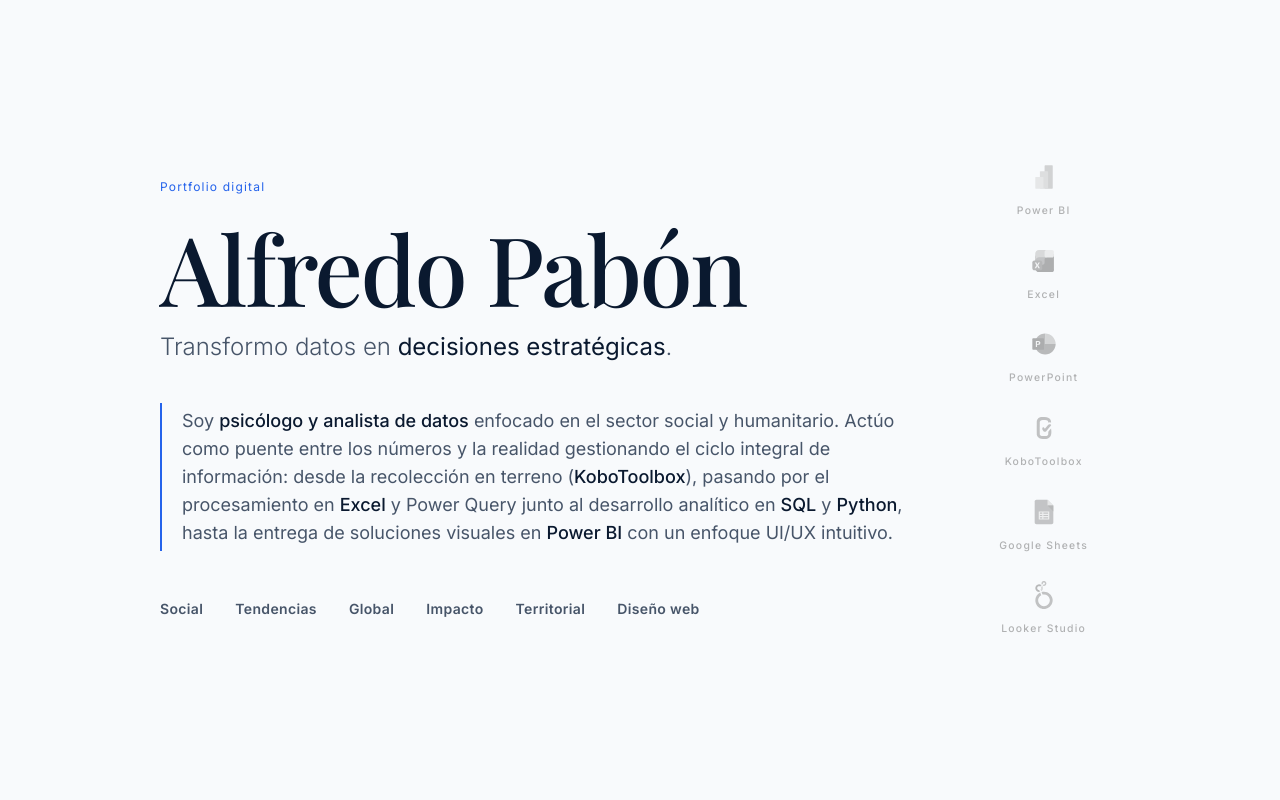
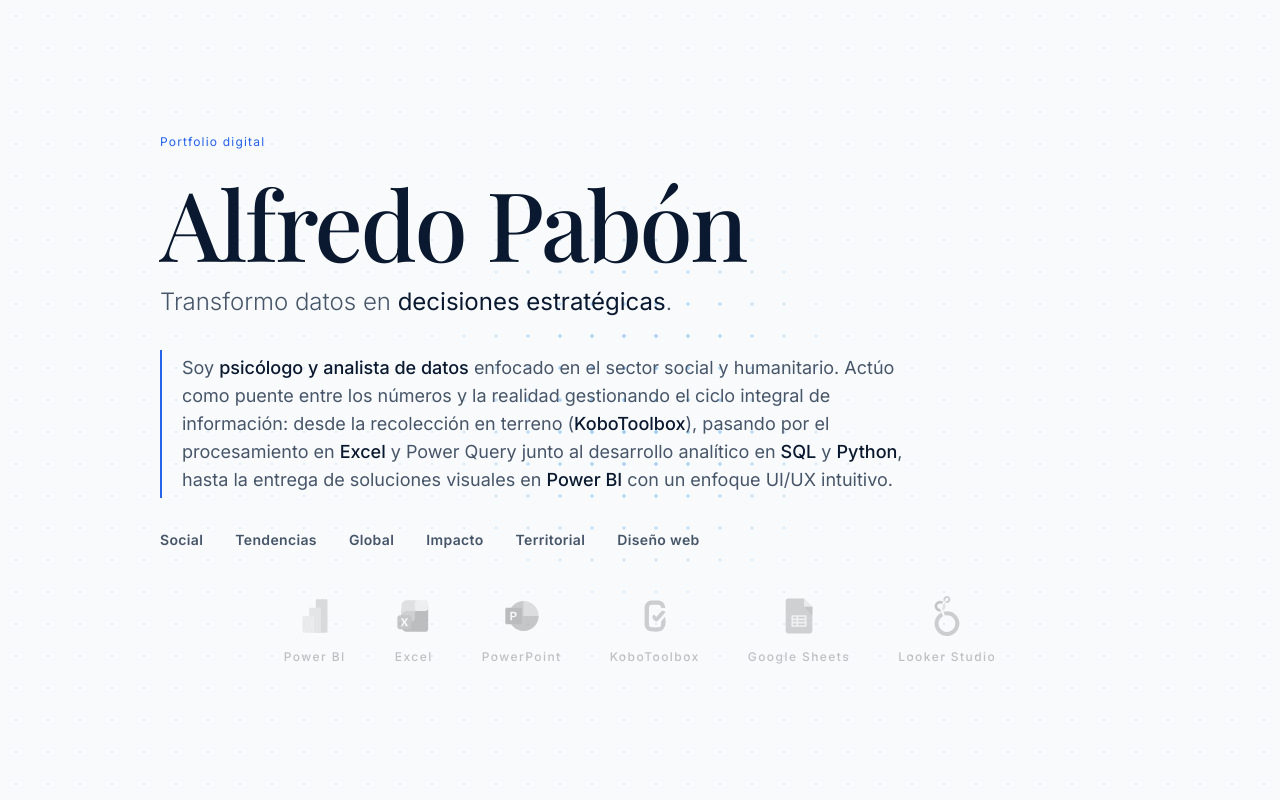
Before and after one commit to jalfredopabon/jalfredopabon.github.io, a plain HTML site: page index.html in a window 1280 px wide. Shown: the top 800 px of the page. Drawn offline with nearby package versions, Linux system fonts and the light colour scheme; a web font is replaced by a local one.

Commit message:
feat: implement interactive spotlight data grid and compact hero section layout

```diff
--- a/index.html
+++ b/index.html
@@ -216,11 +216,10 @@
         .tech-stack-item:hover {
             filter: grayscale(0) contrast(1);
             opacity: 1;
-            transform: translateY(-3px);
         }
 
         .tech-stack-name {
-            font-size: 0.65rem;
+            font-size: 0.75rem;
             letter-spacing: 0.12em;
             color: #475569; /* brand-slate */
             font-weight: 500;
@@ -231,13 +230,48 @@
         .tech-stack-item:hover .tech-stack-name {
             color: #0A192F; /* brand-navy */
         }
+        /* Cursor Spotlight Grid Effect */
+        .hero-section {
+            position: relative;
+            overflow: hidden;
+        }
+
+        .dot-grid {
+            position: absolute;
+            inset: 0;
+            pointer-events: none;
+            z-index: -1;
+            background-image: radial-gradient(circle, #1E8FED 2px, transparent 2px);
+            background-size: 32px 32px;
+            opacity: 0.35;
+            mask-image: radial-gradient(circle 200px at var(--mouse-x, 50%) var(--mouse-y, 50%), black 20%, transparent 100%);
+            -webkit-mask-image: radial-gradient(circle 200px at var(--mouse-x, 50%) var(--mouse-y, 50%), black 20%, transparent 100%);
+            transition: opacity 0.5s ease;
+        }
+
+        /* Subtle base grid always visible */
+        .hero-section::before {
+            content: '';
+            position: absolute;
+            inset: 0;
+            background-image: radial-gradient(circle, #1E8FED 1px, transparent 1px);
+            background-size: 32px 32px;
+            opacity: 0.12;
+            pointer-events: none;
+            z-index: -1;
+        }
     </style>
 </head>
 <body class="bg-brand-offwhite text-brand-navy min-h-screen">
 
-    <!-- Header / Hero Section (Full Viewport Centering) -->
-    <header class="min-h-screen flex flex-col justify-center px-8 md:px-24 max-w-6xl mx-auto py-12">
-        <div class="grid grid-cols-1 md:grid-cols-[1fr_auto] gap-12 items-center w-full">
+    <!-- Header / Hero Section (Full Width Background) -->
+    <header class="hero-section min-h-screen flex flex-col justify-center w-full py-8">
+        <!-- Interactive Spotlight Grid -->
+        <div class="dot-grid" id="hero-grid"></div>
+
+        <!-- Centered Content Wrapper -->
+        <div class="max-w-6xl mx-auto px-8 md:px-24 w-full relative z-10">
+            <div class="flex flex-col items-start space-y-6 w-full">
 
         <!-- Lado Izquierdo: Contenido Editorial -->
         <div class="flex flex-col items-start space-y-4">
@@ -255,14 +289,14 @@
             </p>
 
             <!-- Manifiesto Técnico -->
-            <div class="pt-4 md:pt-6 w-full max-w-3xl">
+            <div class="pt-2 md:pt-4 w-full max-w-3xl">
                 <p class="text-brand-slate text-base md:text-lg leading-relaxed text-left border-l-2 border-brand-accent pl-4 md:pl-5 py-1">
                     Soy <span class="text-brand-navy font-medium">psicólogo y analista de datos</span> enfocado en el sector social y humanitario. Actúo como puente entre los números y la realidad gestionando el ciclo integral de información: desde la recolección en terreno (<span class="text-brand-navy font-medium">KoboToolbox</span>), pasando por el procesamiento en <span class="text-brand-navy font-medium">Excel</span> y Power Query junto al desarrollo analítico en <span class="text-brand-navy font-medium">SQL</span> y <span class="text-brand-navy font-medium">Python</span>, hasta la entrega de soluciones visuales en <span class="text-brand-navy font-medium">Power BI</span> con un enfoque UI/UX intuitivo.
                 </p>
             </div>
 
             <!-- Índice de Navegación -->
-            <div class="pt-8 flex flex-wrap justify-start gap-4 md:gap-8 text-sm font-semibold tracking-wide text-brand-slate">
+            <div class="pt-4 flex flex-wrap justify-start gap-4 md:gap-8 text-sm font-semibold tracking-wide text-brand-slate">
                 <a href="#brecha-digital" class="nav-link hover:text-brand-accent transition-colors duration-300">Social</a>
                 <a href="#redes-sociales" class="nav-link hover:text-brand-accent transition-colors duration-300">Tendencias</a>
                 <a href="#tallest-buildings" class="nav-link hover:text-brand-accent transition-colors duration-300">Global</a>
@@ -272,11 +306,11 @@
             </div>
         </div>
 
-        <!-- Lado Derecho: Columna Técnica (Toolkit) -->
-        <div class="flex md:flex-col flex-wrap justify-between items-center gap-10 md:gap-7 p-8 md:self-stretch md:justify-center">
+        <!-- Toolkit (Centered Tech Dock) -->
+        <div class="flex flex-wrap justify-center items-center gap-x-12 gap-y-8 w-full opacity-80 pt-5 relative z-10">
             <!-- Power BI (Oficial) -->
             <div class="tech-stack-item">
-                <svg class="h-7 w-auto" viewBox="0 0 48 48" xmlns="http://www.w3.org/2000/svg">
+                <svg class="h-10 w-auto" viewBox="0 0 48 48" xmlns="http://www.w3.org/2000/svg">
                     <path fill="#eda503" d="M38,44H26c-0.552,0-1-0.448-1-1V5c0-0.552,0.448-1,1-1h12c0.552,0,1,0.448,1,1v38C39,43.552,38.552,44,38,44z"></path>
                     <path fill="#ffca28" d="M30,44H18c-0.552,0-1-0.448-1-1V15c0-0.552,0.448-1,1-1h12c0.552,0,1,0.448,1,1v28C31,43.552,30.552,44,30,44z"></path>
                     <path fill="#ffe082" d="M22,44H10c-0.552,0-1-0.448-1-1V25c0-0.552,0.448-1,1-1h12c0.552,0,1,0.448,1,1v18C23,43.552,22.552,44,22,44z"></path>
@@ -285,7 +319,7 @@
             </div>
             <!-- Excel (Oficial) -->
             <div class="tech-stack-item">
-                <svg class="h-7 w-auto" viewBox="0 0 48 48" xmlns="http://www.w3.org/2000/svg">
+                <svg class="h-10 w-auto" viewBox="0 0 48 48" xmlns="http://www.w3.org/2000/svg">
                     <path fill="#1b5e20" d="M9,17.139c0-2.624,2.126-4.75,4.749-4.75H41v27.444C41,41.582,39.583,43,37.834,43H15.332	C11.835,43,9,40.164,9,36.667C9,36.667,9,17.139,9,17.139z"></path>
                     <path fill="#43a047" d="M9,22.75C9,20.126,11.126,18,13.749,18h14.418c-1.749,0-3.166,1.418-3.166,3.167v6	c0,1.749-1.417,3.167-3.166,3.167h-6.502c-3.497,0-6.332,2.836-6.332,6.333L9,22.75L9,22.75z"></path>
                     <path fill="#9ccc65" d="M9,11.333C9,7.836,11.835,5,15.332,5h12.941v13H15.332C11.835,18,9,20.836,9,24.333	C9,24.333,9,11.333,9,11.333z"></path>
@@ -297,7 +331,7 @@
             </div>
             <!-- PowerPoint (Oficial) -->
             <div class="tech-stack-item">
-                <svg class="h-7 w-auto" viewBox="0 0 48 48" xmlns="http://www.w3.org/2000/svg">
+                <svg class="h-10 w-auto" viewBox="0 0 48 48" xmlns="http://www.w3.org/2000/svg">
                     <path fill="#dc4c2c" d="M8,24c0,9.941,8.059,18,18,18s18-8.059,18-18H26H8z"></path>
                     <path fill="#f7a278" d="M26,6v18h18C44,14.059,35.941,6,26,6z"></path>
                     <path fill="#c06346" d="M26,6C16.059,6,8,14.059,8,24h18V6z"></path>
@@ -309,7 +343,7 @@
             <!-- KoboToolbox (Faithful SVG) -->
             <!-- KoboToolbox (Faithful SVG) -->
             <div class="tech-stack-item">
-                <svg class="h-7 w-auto" viewBox="0 0 240 240" xmlns="http://www.w3.org/2000/svg">
+                <svg class="h-10 w-auto" viewBox="0 0 240 240" xmlns="http://www.w3.org/2000/svg">
                     <path fill="#1e8fed" d="M 93.5,26.5 C 110.503,26.3334 127.503,26.5001 144.5,27 C 168.3,32.7344 180.633,47.9011 181.5,72.5 C 176.969,72.106 172.469,71.4394 168,70.5 C 164.189,71.3624 160.356,72.0291 156.5,72.5 C 156.993,61.8209 151.993,55.3209 141.5,53 C 127.167,52.3333 112.833,52.3333 98.5,53 C 91.1854,54.3162 86.3521,58.4829 84,65.5 C 83.3333,102.167 83.3333,138.833 84,175.5 C 86.4775,182.975 91.6442,187.142 99.5,188 C 113.5,188.667 127.5,188.667 141.5,188 C 148.37,186.803 153.203,182.97 156,176.5 C 156.333,168.5 156.667,160.5 157,152.5 C 164.606,142.942 172.439,133.608 180.5,124.5 C 193.779,195.721 164.779,224.888 93.5,212 C 74.5601,208.394 62.7268,197.227 58,178.5 C 57.3333,139.167 57.3333,99.8333 58,60.5 C 62.9033,41.7602 74.7366,30.4269 93.5,26.5 Z"/>
                     <path fill="#1e8fed" d="M 165.5,88.5 C 170.997,88.1237 175.997,89.457 180.5,92.5 C 181.946,95.8225 181.446,98.8225 179,101.5 C 165.167,117.333 151.333,133.167 137.5,149 C 130.795,153.658 124.128,153.658 117.5,149 C 112.867,144.375 109.034,139.209 106,133.5 C 103.475,125.768 104.975,118.934 110.5,113 C 112.899,112.289 115.232,112.456 117.5,113.5 C 120.833,117.5 124.167,121.5 127.5,125.5 C 137.323,114.841 146.99,104.008 156.5,93 C 159.324,90.9212 162.324,89.4212 165.5,88.5 Z"/>
                 </svg>
@@ -317,7 +351,7 @@
             </div>
             <!-- Google Sheets (Oficial) -->
             <div class="tech-stack-item">
-                <svg class="h-7 w-auto" viewBox="0 0 48 48" xmlns="http://www.w3.org/2000/svg">
+                <svg class="h-10 w-auto" viewBox="0 0 48 48" xmlns="http://www.w3.org/2000/svg">
                     <path fill="#43a047" d="M37,45H11c-1.657,0-3-1.343-3-3V6c0-1.657,1.343-3,3-3h19l10,10v29C40,43.657,38.657,45,37,45z"></path>
                     <path fill="#c8e6c9" d="M40 13L30 13 30 3z"></path>
                     <path fill="#2e7d32" d="M30 13L40 23 40 13z"></path>
@@ -327,7 +361,7 @@
             </div>
             <!-- Looker Studio (Official) -->
             <div class="tech-stack-item">
-                <svg class="h-7 w-auto" viewBox="-78.5 0 413 413" xmlns="http://www.w3.org/2000/svg">
+                <svg class="h-10 w-auto" viewBox="-78.5 0 413 413" xmlns="http://www.w3.org/2000/svg">
                     <path d="M127.128486,0 C113.797782,0.0058471726 101.556004,7.36006381 95.2905253,19.126605 C89.0250469,30.8931461 89.7564532,45.1553578 97.1927396,56.2192339 L112.606279,40.8274339 C112.096845,39.2920176 111.839876,37.6841242 111.845385,36.066411 C111.845385,27.6618072 118.658663,20.8485297 127.063267,20.8485297 C135.467871,20.8485297 142.281148,27.6618072 142.281148,36.066411 C142.281148,44.4710148 135.467871,51.2842924 127.063267,51.2842924 C125.452814,51.2878362 123.852389,51.0308872 122.323984,50.5233983 L106.932184,65.9151983 C119.749817,74.6084738 136.686605,74.1479499 149.012895,64.7709924 C161.339185,55.3940349 166.302744,39.1943452 161.345227,24.5216568 C156.387711,9.84896827 142.61604,-0.0205786569 127.128486,0 L127.128486,0 Z" fill="#34A853"/>
                     <path d="M112.780303,105.112113 C112.803794,92.9288201 108.858278,81.0693768 101.540706,71.3284161 L81.5400617,91.3073204 C87.7949796,102.747737 85.5440645,116.967804 76.0616244,125.917131 L86.9315396,152.483203 C103.037113,142.110661 112.772753,124.268811 112.780303,105.112113 Z" fill="#FBBC04"/>
                     <path d="M56.8870939,133.786949 L56.3653379,133.786949 C44.0975407,133.788013 33.1858466,125.990585 29.2128405,114.383946 C25.2398344,102.777307 29.0843199,89.9287712 38.7794013,82.4118404 C48.4744826,74.8949096 61.8756692,74.3722813 72.126715,81.1113398 L91.9317006,61.3063543 C72.6737207,45.6936654 45.4778243,44.4893124 24.9151409,58.3385684 C4.35245741,72.1878245 -4.75374244,97.8421492 2.47549859,121.556363 C9.70473962,145.270576 31.5737,161.482171 56.3653379,161.50524 C60.1906548,161.507115 64.0066702,161.128427 67.7570091,160.374762 L56.8870939,133.786949 Z" fill="#EA4335"/>
@@ -335,7 +369,7 @@
                 </svg>
                 <span class="tech-stack-name">Looker Studio</span>
             </div>
-        </div>
+            </div>
         </div>
     </header>
 
@@ -729,5 +763,30 @@
 
         document.querySelectorAll('.pbi-container').forEach(el => pbiObserver.observe(el));
     </script>
+    <script>
+        // Hero Spotlight Grid Tracking
+        const hero = document.querySelector('.hero-section');
+        const grid = document.getElementById('hero-grid');
+
+        if (hero && grid) {
+            hero.addEventListener('mousemove', (e) => {
+                const rect = hero.getBoundingClientRect();
+                const x = e.clientX - rect.left;
+                const y = e.clientY - rect.top;
+
+                grid.style.setProperty('--mouse-x', `${x}px`);
+                grid.style.setProperty('--mouse-y', `${y}px`);
+                grid.style.opacity = '0.4';
+            });
+
+            hero.addEventListener('mouseleave', () => {
+                grid.style.opacity = '0.12';
+            });
+
+            hero.addEventListener('mouseenter', () => {
+                grid.style.opacity = '0.4';
+            });
+        }
+    </script>
 </body>
 </html>
```
